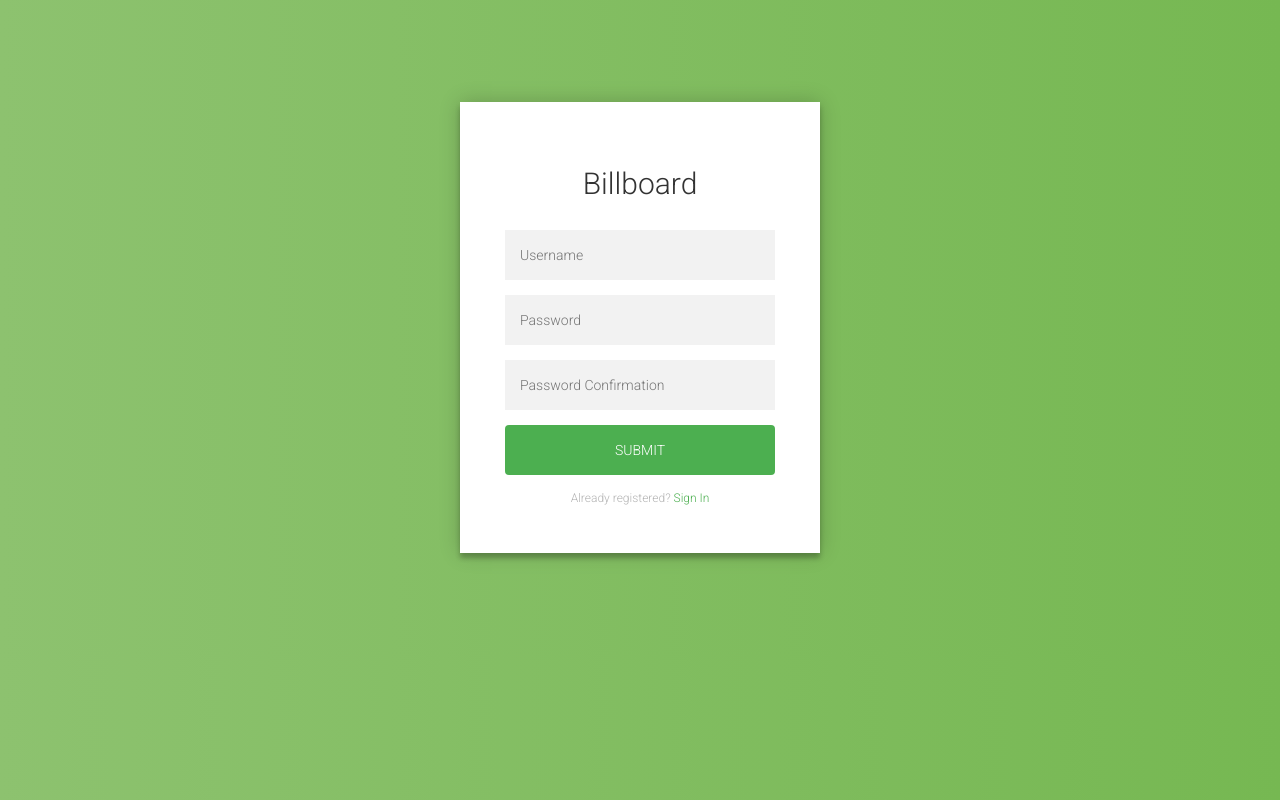
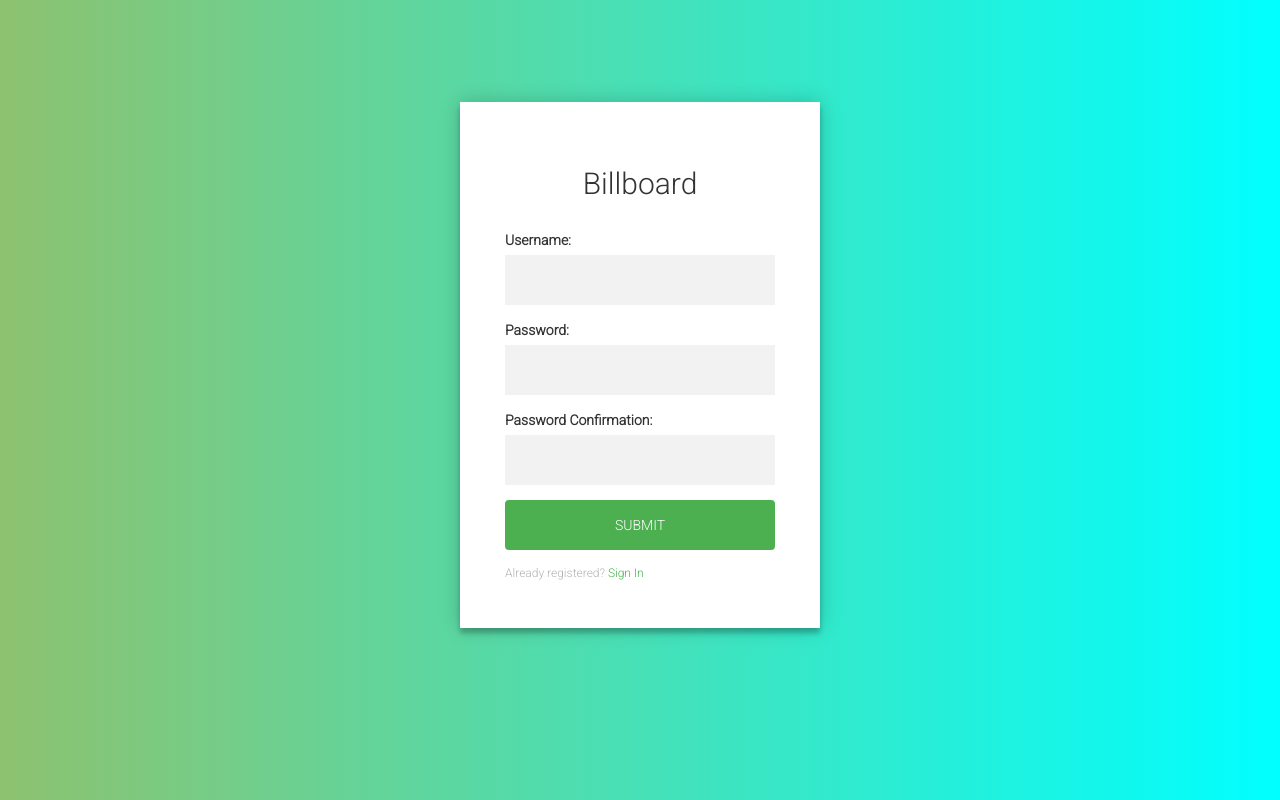
Before and after one commit to Biko004/socialboard, a Django app: page /register/ in a window 1280 px wide. Run offline with Django 3.2, Linux system fonts and the light colour scheme; some libraries are stand-ins or nearby versions.

Commit message:
psycopg2.7 upgrade

```diff
--- a/board/forms.py
+++ b/board/forms.py
@@ -3,13 +3,13 @@ from django import forms
 
 
 class UserForm(forms.ModelForm):
-    username = forms.CharField(max_length=100,
-                               widget= forms.TextInput
-                                (attrs={'placeholder':'Username'}))
-    password1 = forms.CharField(widget=forms.PasswordInput
-                                (attrs={'placeholder':'Password'}))
-    password2 = forms.CharField(widget=forms.PasswordInput
-                                (attrs={'placeholder':'Password Confirmation'}))
+    username = forms.CharField(label='Username',
+                               max_length=100,
+                               widget= forms.TextInput)
+    password1 = forms.CharField(label='Password',
+                                widget=forms.PasswordInput)
+    password2 = forms.CharField(widget=forms.PasswordInput,
+                                label='Password Confirmation')
     error_messages = {
         'password_mismatch': "The two password fields didn't match.",
         'password_tooshort': "Please enter at least 8 digits for password"
--- a/board/static/css/login.css
+++ b/board/static/css/login.css
@@ -86,11 +86,11 @@
   color: #EF3B3A;
 }
 body {
-  background: #76b852; /* fallback for old browsers */
-  background: -webkit-linear-gradient(right, #76b852, #8DC26F);
-  background: -moz-linear-gradient(right, #76b852, #8DC26F);
-  background: -o-linear-gradient(right, #76b852, #8DC26F);
-  background: linear-gradient(to left, #76b852, #8DC26F);
+  background: #00FFFF; /* fallback for old browsers */
+  background: -webkit-linear-gradient(right, #00FFFF, #8DC26F);
+  background: -moz-linear-gradient(right, #00FFFF, #8DC26F);
+  background: -o-linear-gradient(right, #00FFFF, #8DC26F);
+  background: linear-gradient(to left, #00FFFF, #8DC26F);
   font-family: "Roboto", sans-serif;
   -webkit-font-smoothing: antialiased;
   -moz-osx-font-smoothing: grayscale;
@@ -105,3 +105,7 @@ body {
 .social-logos img{
     width: 50px;
 }
+
+form{
+    text-align: left;
+}
--- a/board/templates/board/form-template.html
+++ b/board/templates/board/form-template.html
@@ -5,5 +5,6 @@
 {% endfor %}
 
 {% for field in form %}
+<span>{{ field.label_tag }}</span><br>
     {{ field }}
 {% endfor %}
--- a/requirements.txt
+++ b/requirements.txt
@@ -6,7 +6,7 @@ gunicorn==19.6.0
 oauthlib==2.0.1
 olefile==0.44
 Pillow==4.0.0
-psycopg2==2.6.2
+psycopg2==2.7
 PyJWT==1.4.2
 PyMySQL==0.7.9
 python-social-auth==0.3.6
```
Also changed, not shown: board/static/css/style.css (+3 -5 lines), board/templates/board/index.html (+6 -2 lines), db.sqlite3.
